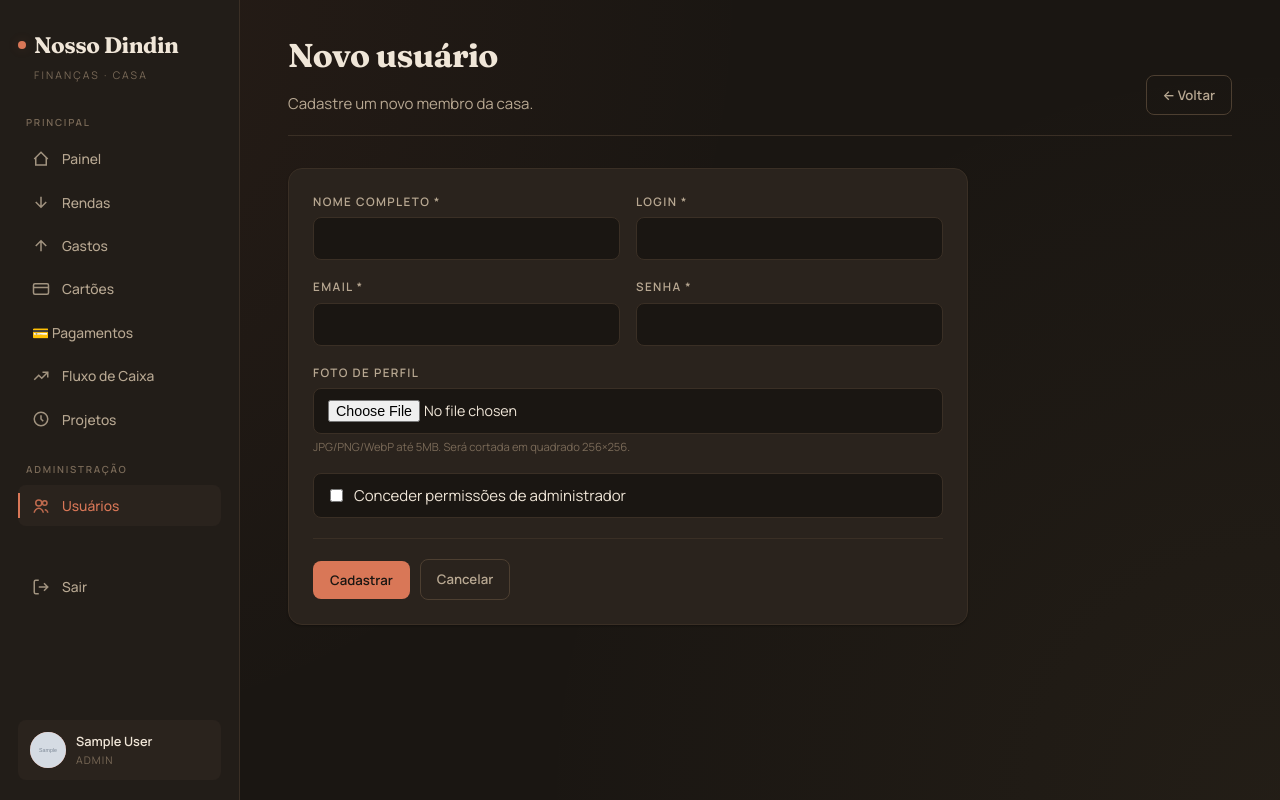
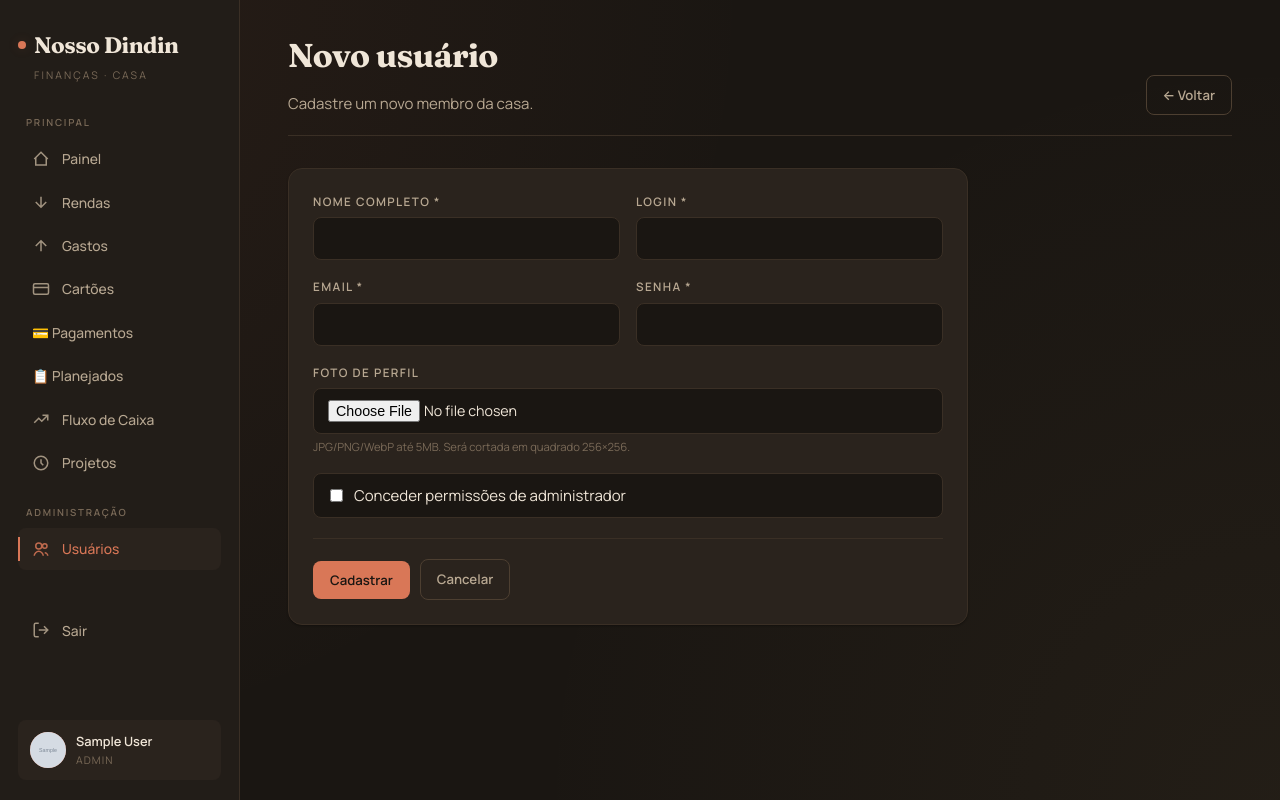
Before and after one commit to mavana1981-boop/NOSSOS-DINDINS, a Flask app: page /admin/usuarios/novo in a window 1280 px wide. Run offline with Flask 3, Linux system fonts and the light colour scheme; a user stored in the database is signed in; tables that the repository leaves empty hold one stand-in row (values such as "Sample post"); grey boxes marked "Sample" are stand-in pictures; parts of the project's set-up code (start-up, migrations or seed data) failed here and were passed over.

Commit message:
Atualizar o base.html

```diff
--- a/app/templates/base.html
+++ b/app/templates/base.html
@@ -34,7 +34,10 @@
     <a href="{{ url_for('payments.index') }}" class="nav-link {% if 'payments' in request.endpoint %}active{% endif %}">
       💳 Pagamentos
     </a>
-    <a href="{{ url_for('cashflow.index') }}" class="nav-link {% if 'cashflow' in request.endpoint %}active{% endif %}">
+    <a href="{{ url_for('cashflow.planejados') }}" class="nav-link {% if request.endpoint == 'cashflow.planejados' %}active{% endif %}">
+      📋 Planejados
+    </a>
+    <a href="{{ url_for('cashflow.index') }}" class="nav-link {% if 'cashflow' in request.endpoint and request.endpoint != 'cashflow.planejados' %}active{% endif %}">
       <svg class="nav-icon" viewBox="0 0 24 24" fill="none" stroke="currentColor" stroke-width="2"><path d="M3 17l6-6 4 4 8-8"/><path d="M14 7h7v7"/></svg>
       Fluxo de Caixa
     </a>
```
